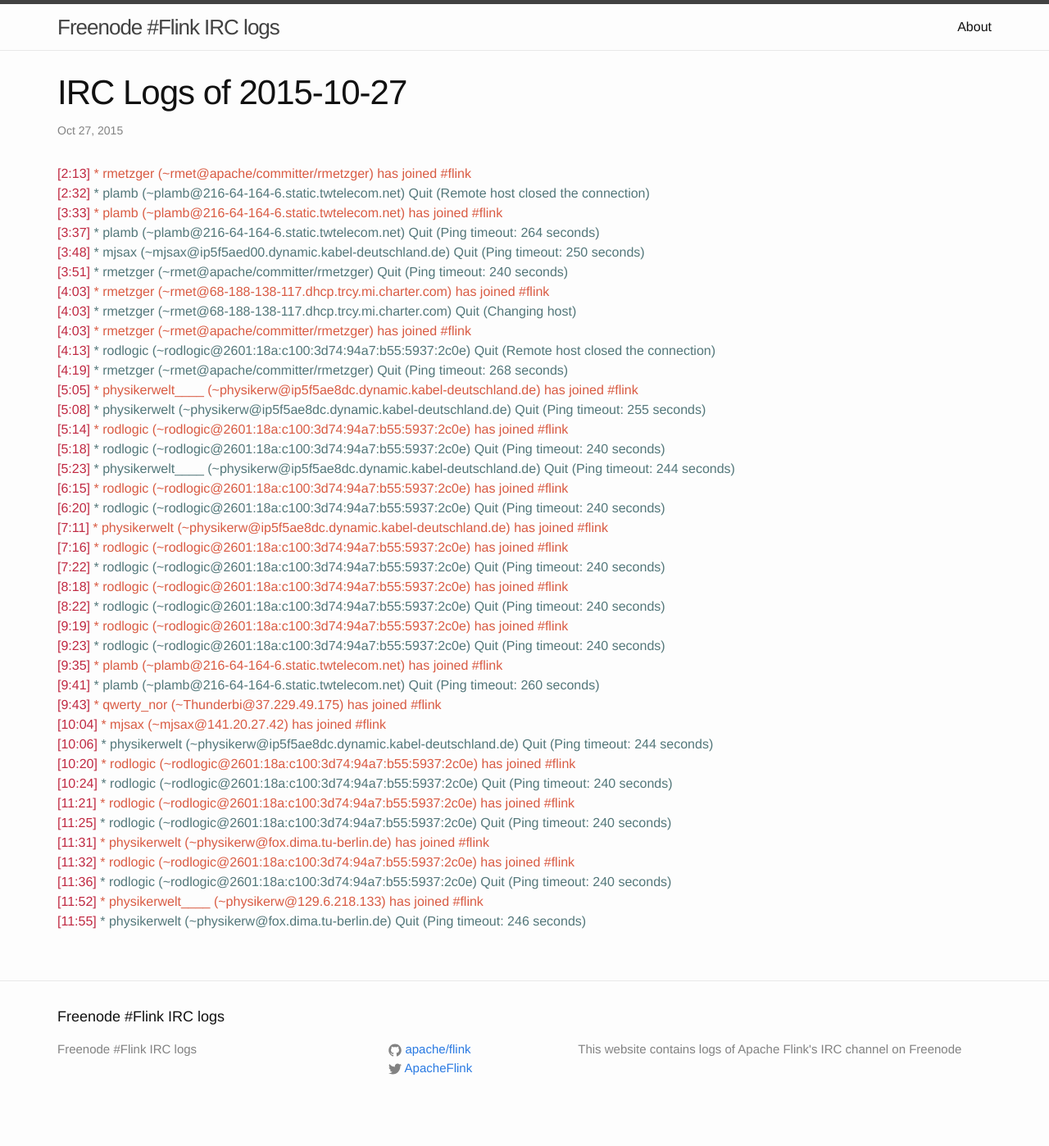
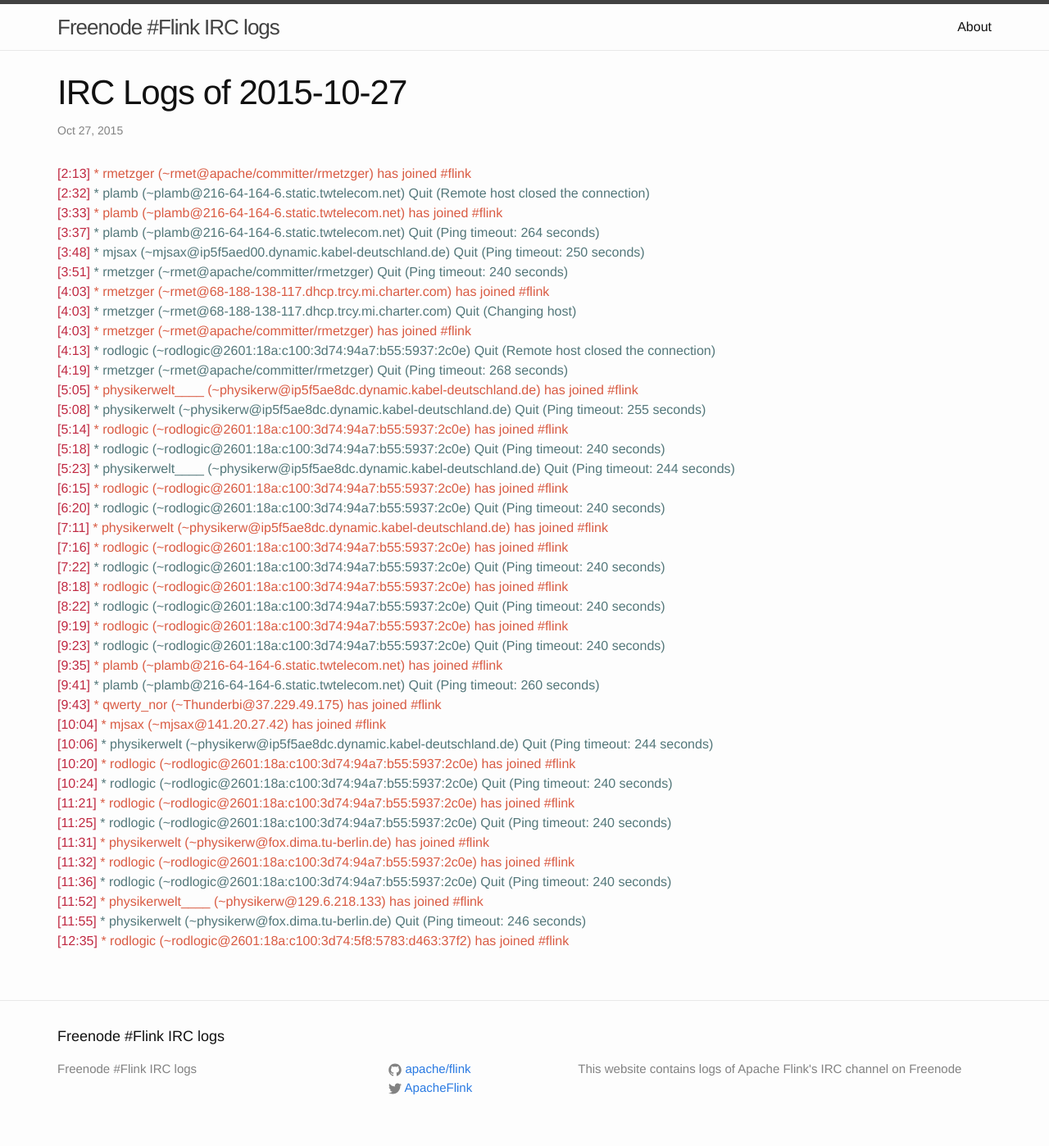
Before and after one commit to flink-irc-logs/flink-irc-logs.github.io, a Jekyll site: the page built from _posts/2015-10-27-logs.markdown, in a window 1280 px wide. Shown: the whole page at 82% size. Built offline with Jekyll 4.4.1, drawn with Linux system fonts in a browser that asks for light colours; before the commit the page ends 1374 px from its top, so only the background shows below that.

Commit message:
Update of the logs on Tue Oct 27 14:15:23 CET 2015

```diff
--- a/_posts/2015-10-27-logs.markdown
+++ b/_posts/2015-10-27-logs.markdown
@@ -43,3 +43,4 @@
 <span class="irc-date">[11:36]</span> <span class="irc-navy">* rodlogic (~rodlogic@2601:18a:c100:3d74:94a7:b55:5937:2c0e) Quit (Ping timeout: 240 seconds)</span><br />
 <span class="irc-date">[11:52]</span> <span class="irc-green">* physikerwelt____ (~physikerw@129.6.218.133) has joined #flink</span><br />
 <span class="irc-date">[11:55]</span> <span class="irc-navy">* physikerwelt (~physikerw@fox.dima.tu-berlin.de) Quit (Ping timeout: 246 seconds)</span><br />
+<span class="irc-date">[12:35]</span> <span class="irc-green">* rodlogic (~rodlogic@2601:18a:c100:3d74:5f8:5783:d463:37f2) has joined #flink</span><br />
```
